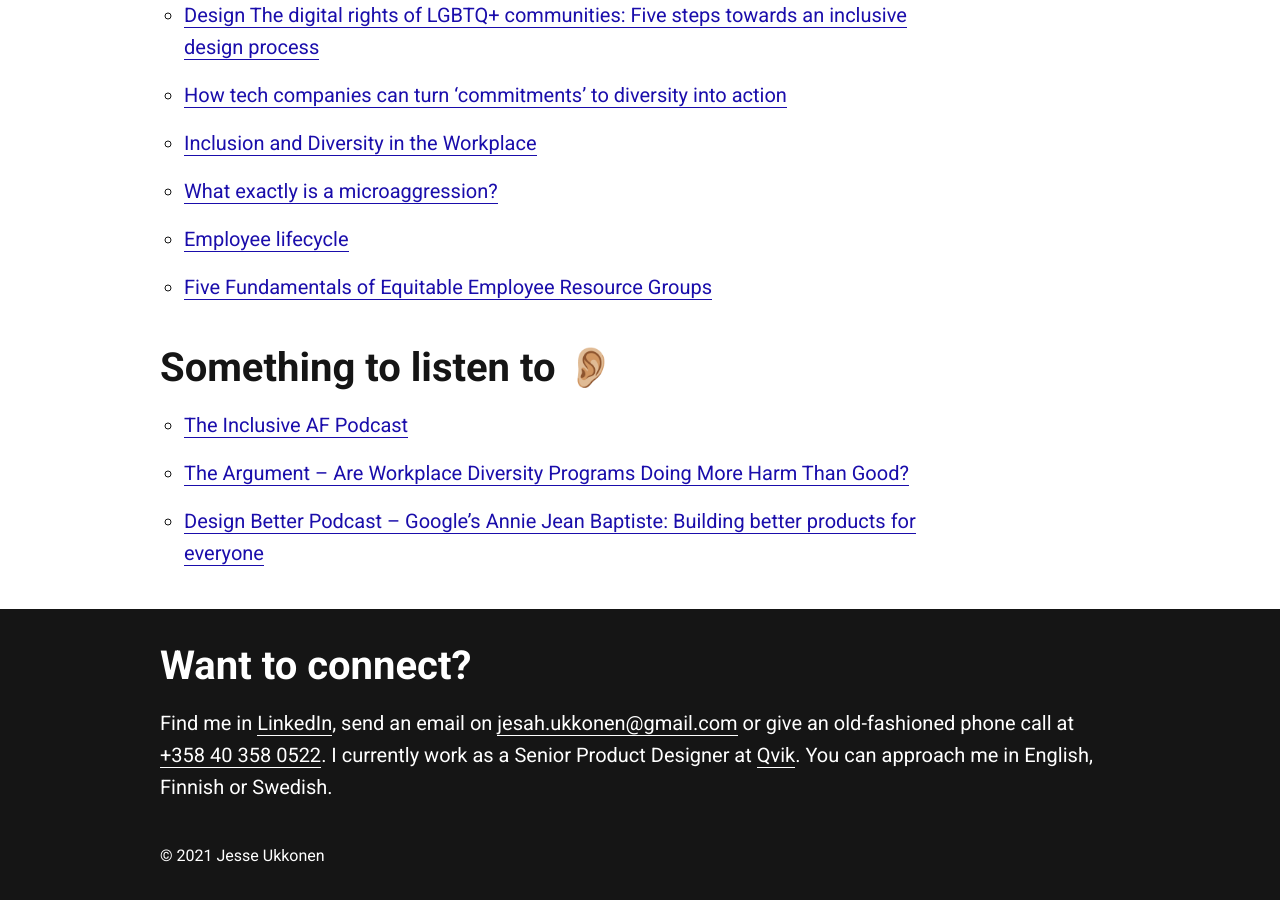
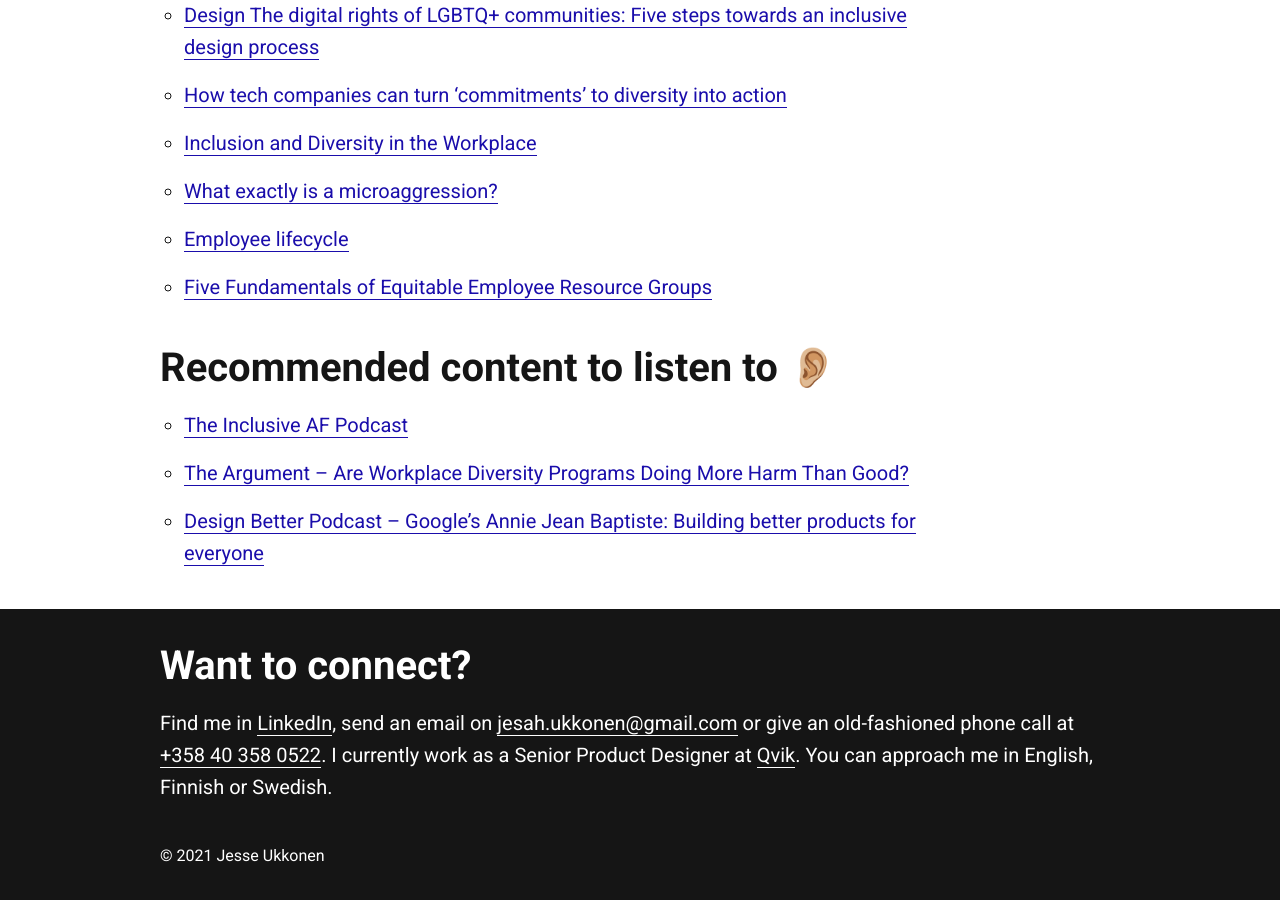
Before and after one commit to jesseu/jesseu.github.io, a Jekyll site: the page built from _posts/2021-08-18-diversity-equity-inclusion-thoughts.md, in a window 1280 px wide and 900 px high, scrolled down 5558 px. Built offline with Jekyll 4.4.1, drawn with Linux system fonts in a browser that asks for light colours.

Commit message:
Update 2021-08-18-diversity-equity-inclusion-thoughts.md

```diff
--- a/_posts/2021-08-18-diversity-equity-inclusion-thoughts.md
+++ b/_posts/2021-08-18-diversity-equity-inclusion-thoughts.md
@@ -73,7 +73,7 @@ Achieving belonging through diversity, equity and inclusion requires everyone's
 * [Five Fundamentals of Equitable Employee Resource Groups](https://www.feminuity.org/blog-posts/five-fundamentals-of-equitable-ergs-employee-resource-groups/){:target="_blank"}
 
 
-## Something to listen to 👂🏼
+## Recommended content to listen to 👂🏼
 * [The Inclusive AF Podcast](https://www.inclusiveafpodcast.com/){:target="_blank"}
 * [The Argument – Are Workplace Diversity Programs Doing More Harm Than Good?](https://open.spotify.com/episode/2ilWXRIVKWYzEZbfLqwXQS?si=91739d09b4de4ac9/){:target="_blank"}
 * [Design Better Podcast – Google’s Annie Jean Baptiste: Building better products for everyone](https://open.spotify.com/episode/4cMoOIqt7bQ67ZDgZPAbEi?si=ZeG4puy7RtGo793AcUNHkw&dl_branch=1/){:target="_blank"}
```
